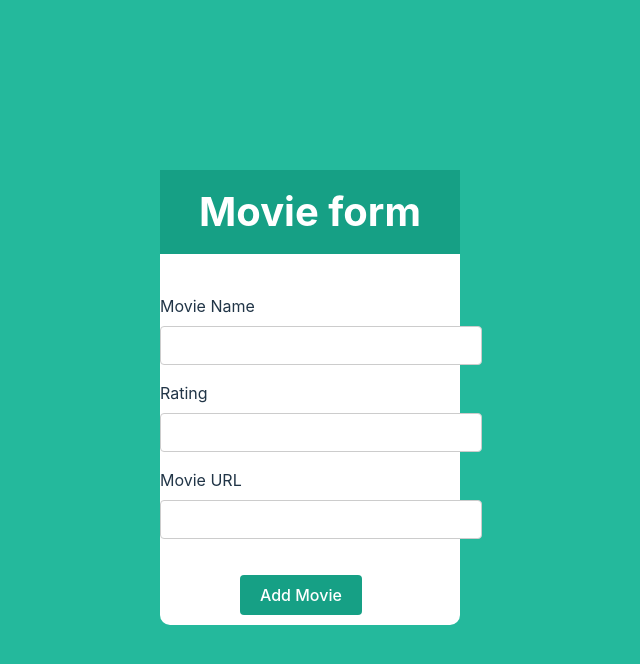
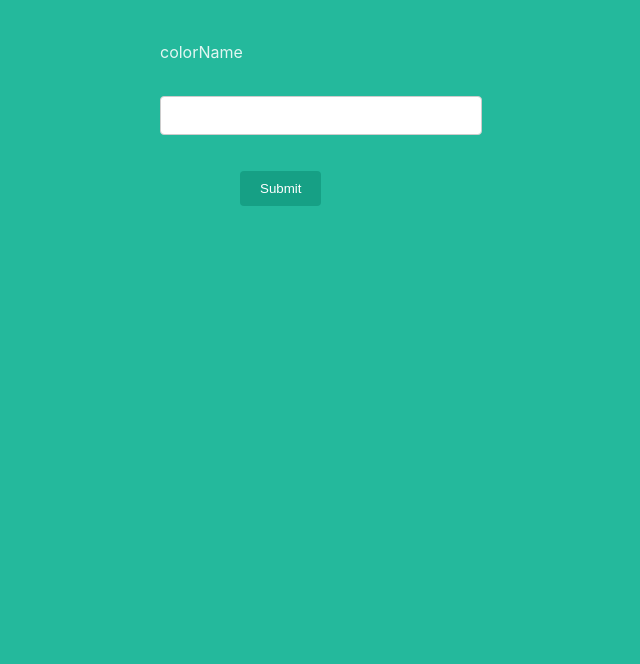
Before and after one commit to karthickeyan-mediwave/React-classcomponents, a React (Vite) app in the folder app/: page / in a window 1280 px wide. Shown: the top 664 px of the page, without its empty margins (330-970 px from the left). Built offline with nearby package versions, Linux system fonts and the light colour scheme.

Commit message:
components add

```diff
--- a/app/src/App.jsx
+++ b/app/src/App.jsx
@@ -1,9 +1,12 @@
-import "./App.css";
-import Test from "./components/Test";
+// import Crud from "./components/Crud";
+import Workout from "./components/Workout";
+// import Test from "./components/Test";
 function App() {
   return (
     <>
-      <Test />
+      {/* <Crud /> */}
+      {/* <Test /> */}
+      <Workout />
     </>
   );
 }
--- /dev/null
+++ b/app/src/components/Crud.jsx
@@ -0,0 +1,35 @@
+import React, { useState } from "react";
+import CustomInput from "./Input";
+
+function Crud() {
+  const [add, setadd] = useState([]);
+  const [change, setchange] = useState("");
+
+  function onchange(e) {
+    console.log(e.target.value);
+    // setchange(e.target.value);
+  }
+
+  function onSubmit(value) {
+    console.log(value);
+  }
+
+  return (
+    <div>
+      <h2> Add favourite color</h2>
+      <form onSubmit={onSubmit}>
+        <CustomInput
+          placeholder={"enter the favourite color"}
+          title={"Favourite color"}
+          onchange={onchange}
+          value={change}
+          name={"color"}
+          type={"text"}
+        />
+        <button type="submit">ADD</button>
+      </form>
+    </div>
+  );
+}
+
+export default Crud;
--- a/app/src/components/Test.jsx
+++ b/app/src/components/Test.jsx
@@ -31,6 +31,7 @@ const App = () => {
       };
       setMovieList([...movieList, newMovie]);
       formik.resetForm();
+      console.log(values);
     },
   });
 
--- a/app/src/components/Workout.jsx
+++ b/app/src/components/Workout.jsx
@@ -4,18 +4,21 @@ import "../App.css";
 import React, { useState } from "react";
 
 function Workout() {
-  const movieSchema = Yup.object().shape({
-    movieName: Yup.string()
+  const colorSchema = Yup.object().shape({
+    colorName: Yup.string()
       .min(2, "required more than 2")
       .max(50, "require less than 50")
       .required("Required"),
-    Rating: Yup.number()
-      .min(2, "required more than 2")
-      .max(10, "require less than 10")
-      .required("Required"),
-    url: Yup.string().url("Invalid url").required("Required"),
   });
-  const [movieList, setMovieList] = useState([]);
+
+  const [colorList, setcolorList] = useState([]);
+
+  function remove(index) {
+    console.log(index);
+    const kk = colorList.findIndex((num) => num == index);
+    console.log(kk);
+    colorList.splice(kk, 1);
+  }
 
   return (
     <div>
@@ -23,39 +26,24 @@ function Workout() {
         <h1></h1>
         <Formik
           initialValues={{
-            movieName: "",
-            Rating: 0,
-            url: "",
+            colorName: "",
           }}
-          validationSchema={movieSchema}
-          onSubmit={(values) => {
-            console.log(values);
-            const newMovie = {
-              movieName: values.movieName,
-              Rating: values.Rating,
-              url: values.url,
+          validationSchema={colorSchema}
+          onSubmit={(value) => {
+            console.log(value);
+            const newcolor = {
+              colorName: value.colorName,
             };
-            setMovieList([...movieList, newMovie]);
-            resetForm();
+            setcolorList([...colorList, newcolor]);
           }}
         >
           {({ errors, touched }) => (
             <Form>
-              <label htmlFor="">MovieName</label> <br />
-              <Field name="movieName" type="text" />
-              {errors.movieName && touched.movieName ? (
-                <div>{errors.movieName}</div>
-              ) : null}{" "}
-              <br />
-              <label htmlFor="">Rating</label> <br />
-              <Field name="Rating" type="number" />
-              {errors.Rating && touched.Rating ? (
-                <div>{errors.Rating}</div>
-              ) : null}{" "}
-              <br />
-              <label htmlFor="">Image</label> <br />
-              <Field name="url" type="url" />
-              {errors.url && touched.url ? <div>{errors.url}</div> : null}
+              <label htmlFor="">colorName</label> <br />
+              <Field name="colorName" type="text" />
+              {errors.colorName && touched.colorName ? (
+                <div>{errors.colorName}</div>
+              ) : null}
               <br />
               <button type="submit">Submit</button>
             </Form>
@@ -63,15 +51,14 @@ function Workout() {
         </Formik>
       </div>
       <>
-        {movieList.length > 0 && (
-          <div className="movielist">
-            <h2>Movie List:</h2>
-            <div className="movie-list">
-              {movieList.map((movie, index) => (
-                <div className="movie-card" key={index}>
-                  <h1>{movie.name}</h1>
-                  <h3>Rating: {movie.rating}</h3>
-                  <img src={movie.url} alt={movie.name} />
+        {colorList.length > 0 && (
+          <div className="colorlist">
+            <h2>color List:</h2>
+            <div className="color-list">
+              {colorList.map((color, index) => (
+                <div className="color-card" key={index}>
+                  <h1>{color.colorName}</h1>
+                  <button onClick={() => remove(index)}>delete</button>
                 </div>
               ))}
             </div>
--- a/app/src/index.css
+++ b/app/src/index.css
@@ -13,57 +13,3 @@
   -moz-osx-font-smoothing: grayscale;
   -webkit-text-size-adjust: 100%;
 }
-
-a {
-  font-weight: 500;
-  color: #646cff;
-  text-decoration: inherit;
-}
-a:hover {
-  color: #535bf2;
-}
-
-body {
-  margin: 0;
-  display: flex;
-  place-items: center;
-  min-width: 320px;
-  min-height: 100vh;
-}
-
-h1 {
-  font-size: 3.2em;
-  line-height: 1.1;
-}
-
-button {
-  border-radius: 8px;
-  border: 1px solid transparent;
-  padding: 0.6em 1.2em;
-  font-size: 1em;
-  font-weight: 500;
-  font-family: inherit;
-  background-color: #1a1a1a;
-  cursor: pointer;
-  transition: border-color 0.25s;
-}
-button:hover {
-  border-color: #646cff;
-}
-button:focus,
-button:focus-visible {
-  outline: 4px auto -webkit-focus-ring-color;
-}
-
-@media (prefers-color-scheme: light) {
-  :root {
-    color: #213547;
-    background-color: #ffffff;
-  }
-  a:hover {
-    color: #747bff;
-  }
-  button {
-    background-color: #f9f9f9;
-  }
-}
```
Also changed, not shown: app/src/components/Button.jsx (added, +11 -0 lines), app/src/components/Input.jsx (added, +18 -0 lines).
